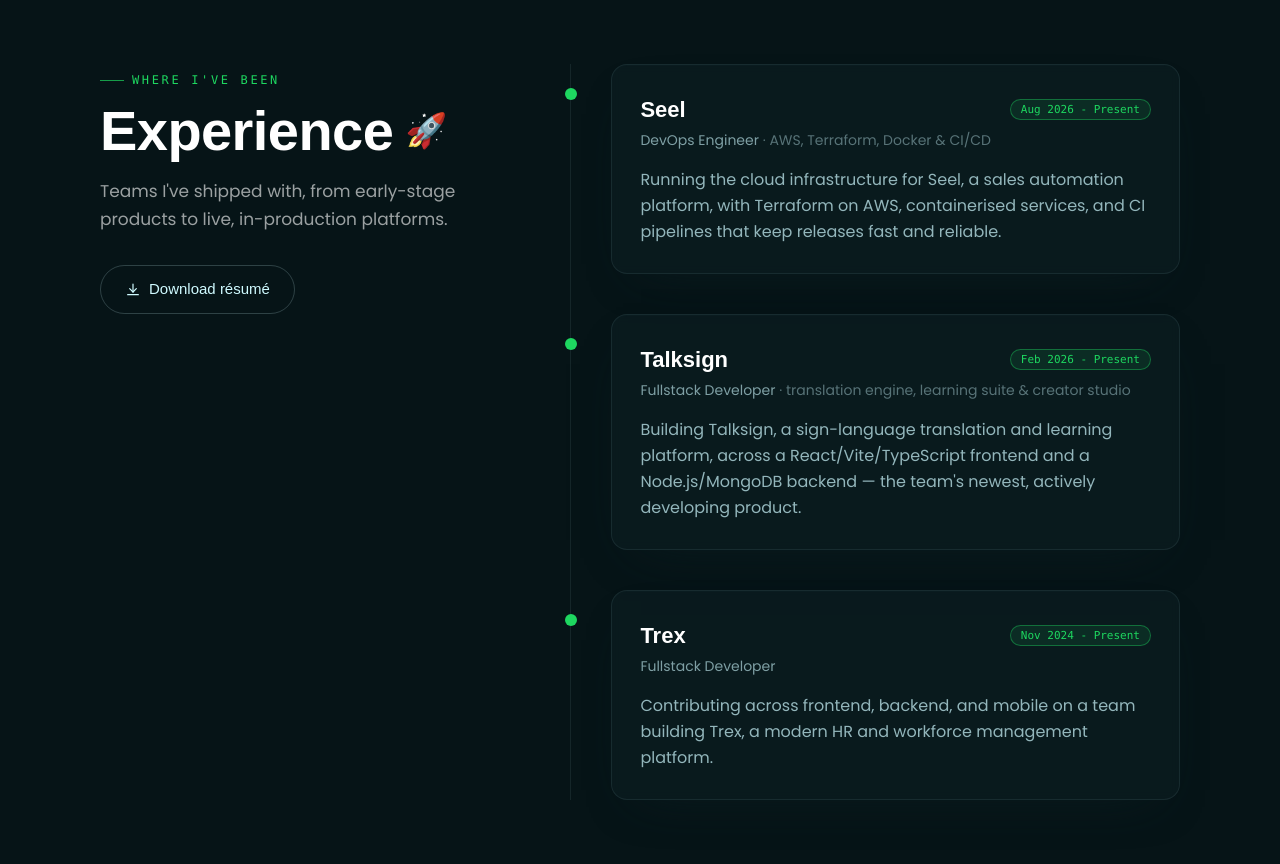
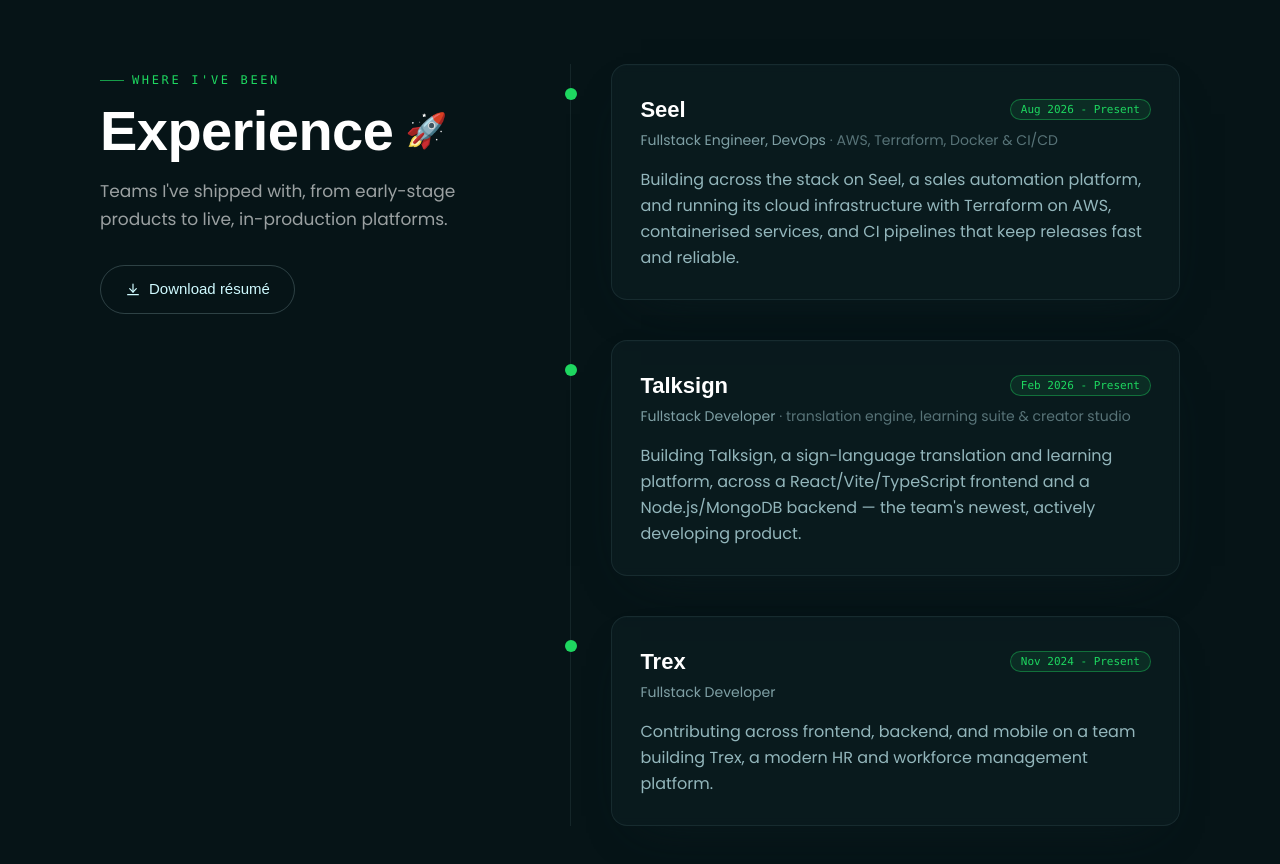
Before and after one commit to Victorola-coder/VickyJay, a React (Vite) app: page / in a window 1280 px wide. Shown: the part 1780-2644 px from the top of the page. Built offline with nearby package versions, Linux system fonts and the light colour scheme; a web font is replaced by a local one.

Commit message:
feat: list Seel role as Fullstack Engineer and DevOps

```diff
--- a/src/constants/data.js
+++ b/src/constants/data.js
@@ -66,10 +66,10 @@ export const SERVICES_DATA = [
 
 export const EXPERIENCE_DATA = [
   {
-    role: "DevOps Engineer",
+    role: "Fullstack Engineer, DevOps",
     company: "Seel",
     period: "Aug 2026 - Present",
-    description: "Running the cloud infrastructure for Seel, a sales automation platform, with Terraform on AWS, containerised services, and CI pipelines that keep releases fast and reliable.",
+    description: "Building across the stack on Seel, a sales automation platform, and running its cloud infrastructure with Terraform on AWS, containerised services, and CI pipelines that keep releases fast and reliable.",
     subtext: "AWS, Terraform, Docker & CI/CD"
   },
   {
```
